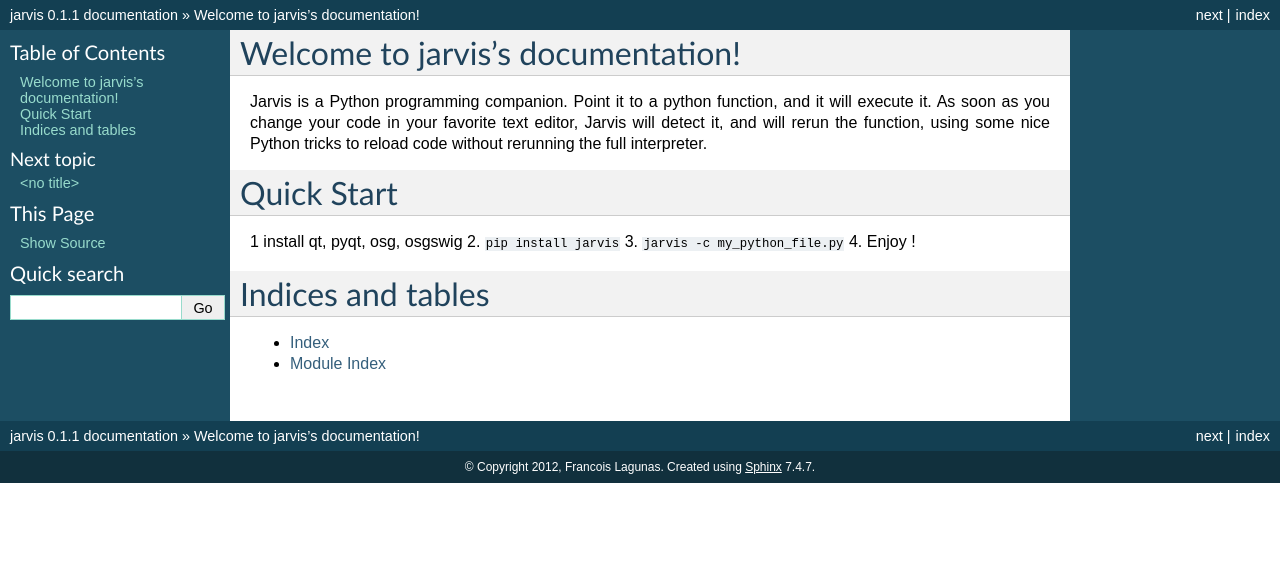
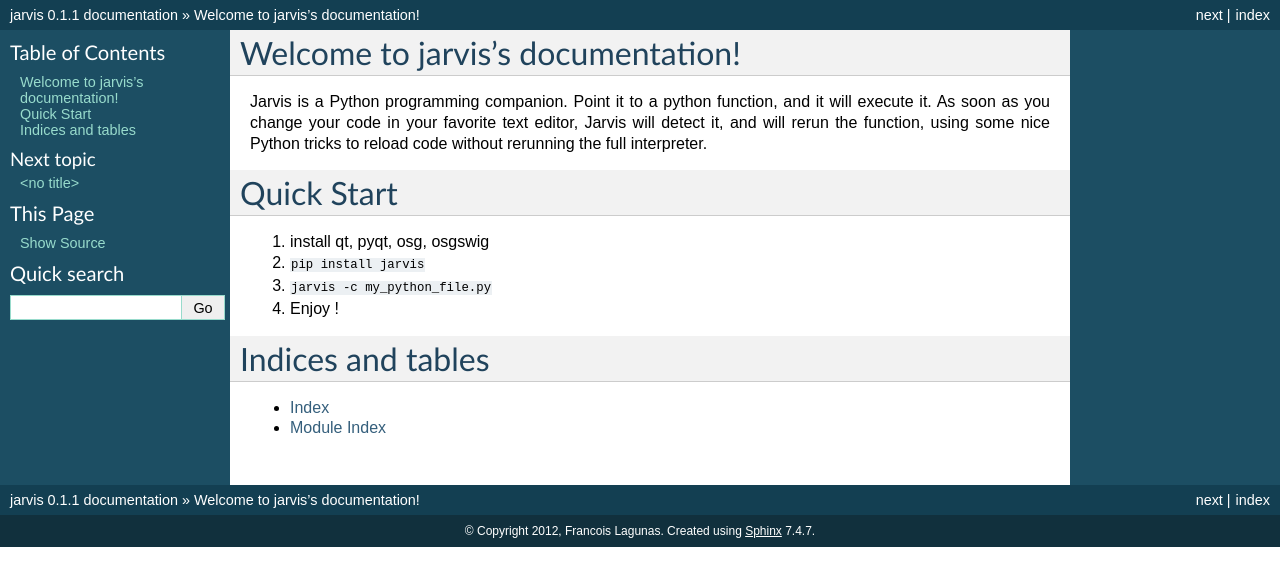
Before and after one commit to madlag/jarvis, a Sphinx documentation site: the page built from docs/source/index.rst, in a window 1280 px wide. Shown: the top 586 px of the page. Built offline with Sphinx 7.4.7, drawn with Linux system fonts in a browser that asks for light colours; formulas are drawn with MathJax 3.

Commit message:
Fixed bad index.rst

```diff
--- a/docs/source/index.rst
+++ b/docs/source/index.rst
@@ -14,7 +14,7 @@
 
 Quick Start
 ===========
-1  install qt, pyqt, osg, osgswig
+1.  install qt, pyqt, osg, osgswig
 2. ``pip install jarvis``
 3. ``jarvis -c my_python_file.py``
 4. Enjoy !
```
